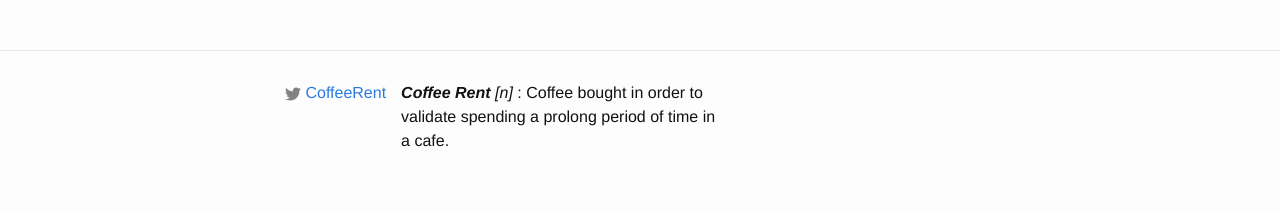
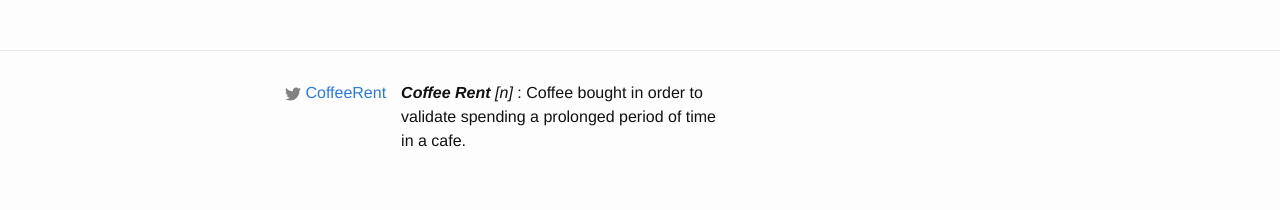
Before and after one commit to k4therin2/coffeerent, a Jekyll site: the page built from _posts/2016-06-25-coffee-body-mind.markdown, in a window 1280 px wide. Shown: the part 1030-1240 px from the top of the page. Built offline with Jekyll 4.4.1, drawn with Linux system fonts in a browser that asks for light colours.

Commit message:
oops grammer fix

```diff
--- a/_config.yml
+++ b/_config.yml
@@ -8,7 +8,7 @@
 # Site settings
 title: Coffee.Rent
 description: > # this means to ignore newlines until "baseurl:"
-  <i> <b>Coffee Rent</b> [n] </i> : Coffee bought in order to validate spending a prolong period of time in a cafe.
+  <i> <b>Coffee Rent</b> [n] </i> : Coffee bought in order to validate spending a prolonged period of time in a cafe.
 baseurl: "" # the subpath of your site, e.g. /blog
 url: "http://coffee.rent" # the base hostname & protocol for your site
 twitter_username: CoffeeRent
```
